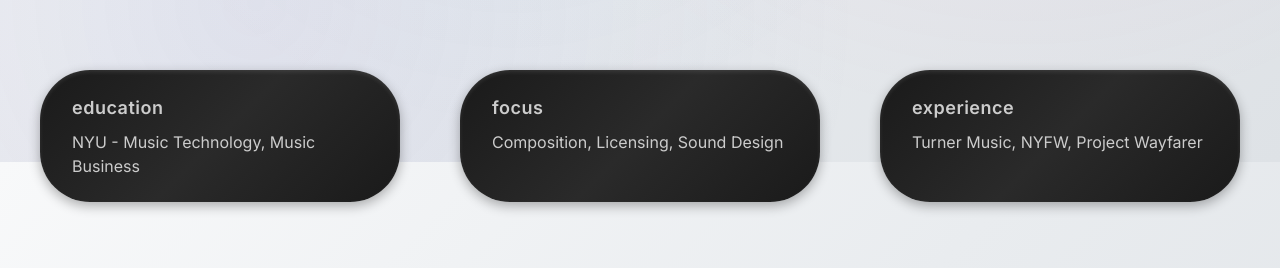
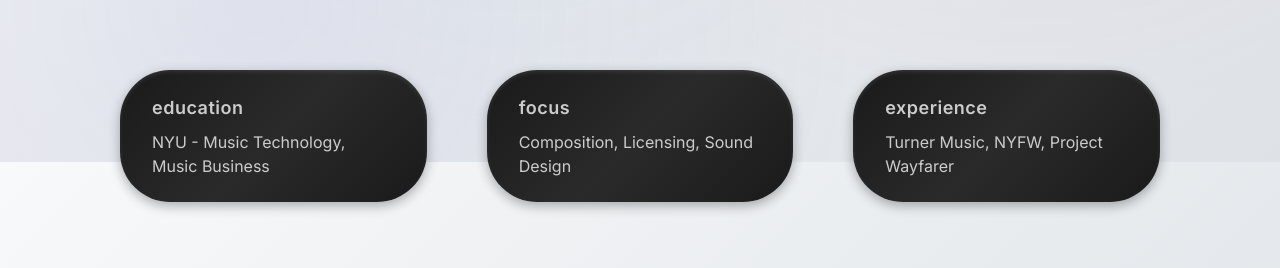
Before and after one commit to maxwharris/tgaynes-portfolio, a React (Create React App) app: page / in a window 1280 px wide. Shown: the part 638-906 px from the top of the page. Built offline with nearby package versions, Linux system fonts and the light colour scheme.

Commit message:
section-item consistency

```diff
--- a/src/index.css
+++ b/src/index.css
@@ -446,7 +446,8 @@
   display: grid;
   grid-template-columns: repeat(3, 1fr);
   gap: 60px;
-  margin: 100px 0 100px 0;
+  margin: 100px 60px 100px 60px;
+  padding: 0 20px;
 }
 
 /* My Story and Video Section - Side by Side */
@@ -1224,6 +1225,7 @@
     grid-template-columns: 1fr;
     gap: 30px;
     margin: 60px 0 60px 0;
+    padding: 0;
   }
 
   .section-item {
```
